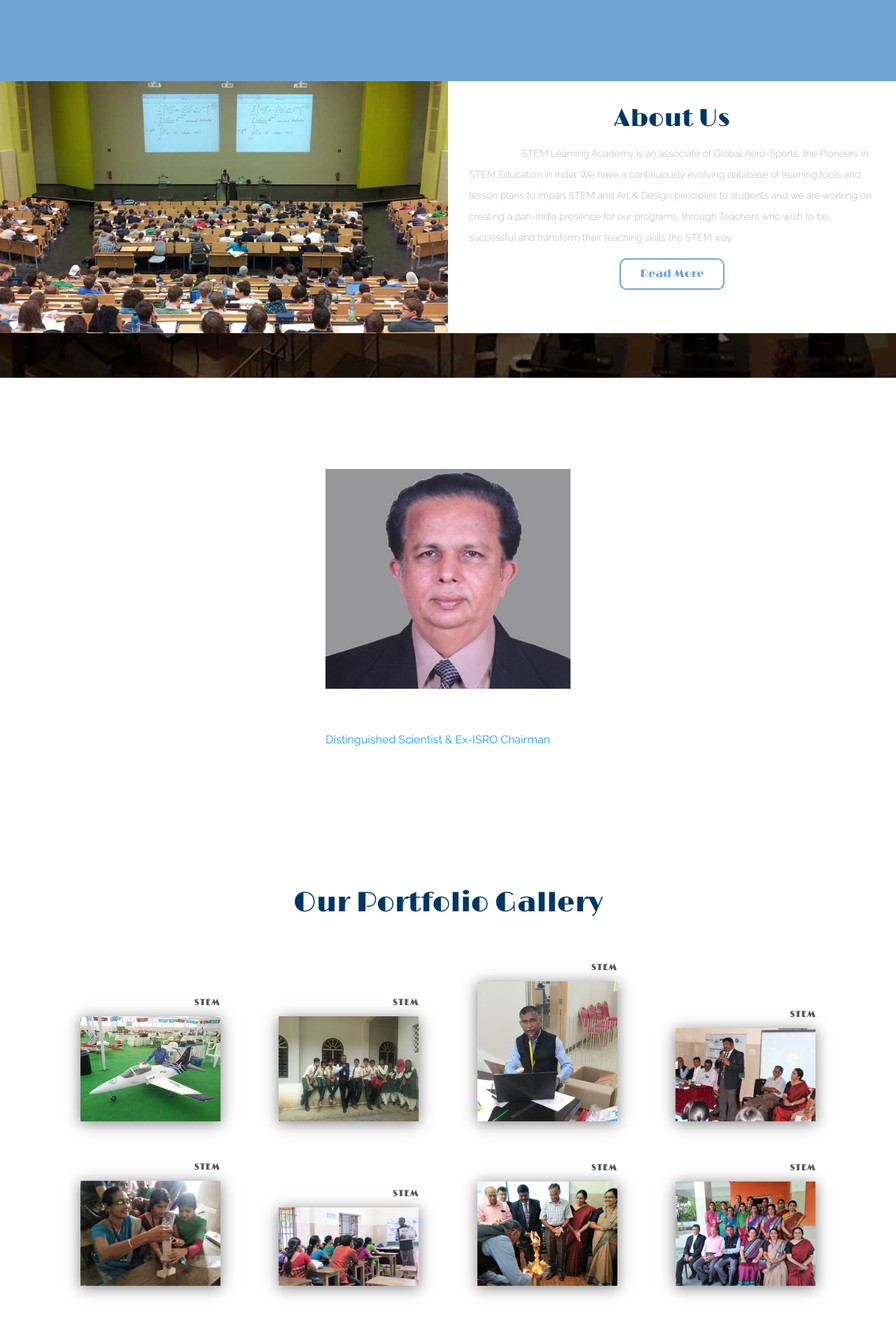
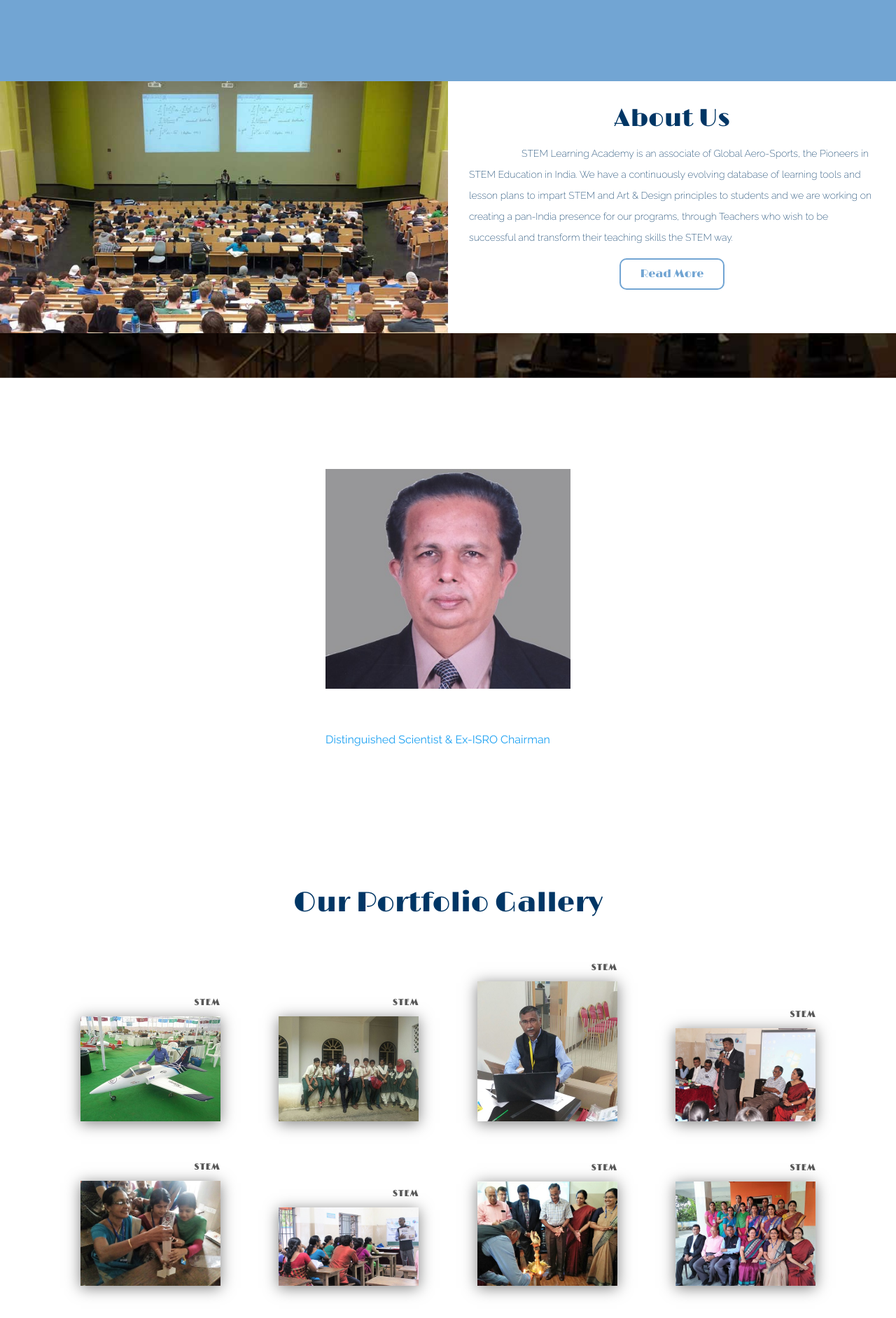
Before and after one commit to dhanyacm/stem, a Jekyll site: the page built from index.html, in a window 1280 px wide. Shown: the part 1196-3079 px from the top of the page at 70% size. Built offline with Jekyll 4.4.1, drawn with Linux system fonts in a browser that asks for light colours; a script that is not in the unit is left out.

Commit message:
font n color change

```diff
--- a/css/style.css
+++ b/css/style.css
@@ -1,8 +1,3 @@
-
-/*-- reset code --*/
-body{
-	padding:0;
-	margin:0;
 	background:#FFF;
 }
 body a{
@@ -52,7 +47,7 @@
 body {
 	font-family: 'Raleway', sans-serif;
 	font-weight:100;
-	color:#999;
+	color:#003665;
 }
 /* Animations */
 [data-aos="example-anim1"] {
@@ -236,7 +231,7 @@
     line-height: 100px;
     padding-bottom: 30px;
     text-transform: uppercase;
-	font-family: 'Limelight';
+	font-family: 'Limelight', regular;
 }
 /*-- /banner section --*/
 /*-- services section --*/
@@ -248,7 +243,7 @@
     font-size: 40px;
     font-weight: normal;
     color: #fff;
-    font-family: 'Limelight';
+    font-family: 'Limelight' , regular;
     padding-bottom: 50px;
 }
 .ch-grid {
@@ -277,7 +272,7 @@
 	font-size:25px;
 	font-weight:normal;
 	color:#fff;
-	font-family: 'Limelight';
+	font-family: 'Limelight' , regular;
 	text-align:center;
 	padding:20px 0 15px;
 }
@@ -346,7 +341,7 @@
 section.about-agileits .about-wthree h2.text-center {
     font-size: 40px;
     font-weight: normal;
-	font-family: 'Limelight';
+	font-family: 'Limelight', regular;
     color: #003665;
     padding-bottom: 25px;
 }
@@ -359,7 +354,7 @@
 section.about-agileits .about-wthree a {
 	font-size: 16px;
     font-weight: normal;
-	font-family: 'Limelight';
+	font-family: 'Limelight', regular;
 	background-color:transparent;
     display: block;
 	outline:none;
@@ -404,12 +399,12 @@
     font-size: 30px;
     font-weight: normal;
     text-transform: uppercase;
-	font-family: 'Limelight';
+	font-family: 'Limelight', regular;
 }
 .modal-body p {
 	font-size: 14px;
     font-weight:200;
-    color: #999;
+    color: #003665;
     text-align: left;
     line-height: 30px;
     padding: 10px 15px;
@@ -442,7 +437,7 @@
     font-size: 40px;
     font-weight: normal;
     color: #fff;
-    font-family: 'Limelight';
+    font-family: 'Limelight', regular;
     padding-bottom: 50px;
 }
 input#firstname,input#middlename,input#lastname,input#address,input#city,input#state,input#zip,input#usrtel,input#email,input#age,select {
@@ -498,7 +493,7 @@
 	-moz-border-radius:20px;
 	-o-border-radius:20px;
 	-ms-border-radius:20px;
-	font-family: 'Limelight';
+	font-family: 'Limelight', regular;
 	outline:none;
 	margin:10px;
 }
@@ -518,7 +513,7 @@
 	-moz-border-radius:20px;
 	-o-border-radius:20px;
 	-ms-border-radius:20px;
-	font-family: 'Limelight';
+	font-family: 'Limelight', regular;
 	outline:none;
 	margin:10px;
 }
@@ -560,7 +555,7 @@
 	font-size: 40px;
     font-weight: normal;
     color: #fff;
-    font-family: 'Limelight';
+    font-family: 'Limelight', regular;
     padding-bottom: 50px;
 }
 .col-lg-2.col-md-2.col-sm-2.gallery-agile1 {
@@ -634,13 +629,13 @@
 	font-size: 40px;
     font-weight: normal;
     color:#003665;
-    font-family: 'Limelight';
+    font-family: 'Limelight', regular;
     padding-bottom: 50px;
 }
 .lightbox-item .person-info li p {
 	font-size:15px;
 	font-weight:200;
-	color:#999;
+	color:#003665;
 	line-height:30px;
 }
 ul.social-icons1 {
@@ -740,7 +735,7 @@
     font-size: 40px;
     font-weight: normal;
     color: #fff;
-    font-family: 'Limelight';
+    font-family: 'Limelight', regular;
     padding-bottom: 50px;
 }
 .col-lg-3.col-md-3.col-sm-6.team-w3l {
@@ -792,7 +787,7 @@
 	font-size: 40px;
     font-weight: normal;
     color:#003665;
-    font-family: 'Limelight';
+    font-family: 'Limelight' , regular;
     padding-bottom: 50px;
 }
 .carousel-inner>.item {
@@ -806,7 +801,7 @@
 section.testimonial-wthree h4 {
 	font-size:20px;
 	font-weight:normal;
-	font-family: 'Limelight';
+	font-family: 'Limelight' , regular;
 	padding:20px 0;
 	color:#003665;
 }
@@ -853,7 +848,7 @@
     font-size: 40px;
     font-weight: normal;
     color: #fff;
-    font-family: 'Limelight';
+    font-family: 'Limelight', regular;
     padding-bottom: 50px;
 }
 ul.address-w3-agile {
@@ -908,7 +903,7 @@
 	font-weight:normal;
 	color:#fff;
 	text-align:center;
-	font-family: 'Limelight';
+	font-family: 'Limelight', regular;
 }
 ul.social-icons2 {
     padding: 20px 0;
@@ -987,7 +982,7 @@
     background-color:#0b6797;
     color: #fff;
     font-size: 17px;
-	font-family: 'Limelight';
+	font-family: 'Limelight' , regular;
     padding: 10px 45px;
 }
 section.contact-wthree button.btn.btn-outline.btn-lg:hover {
```
